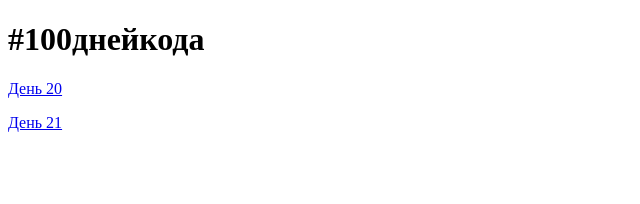
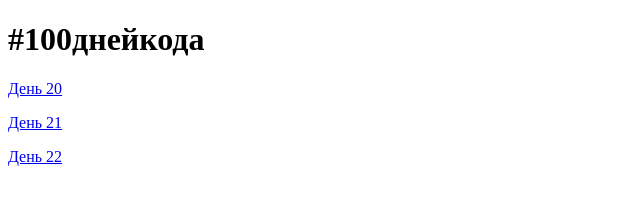
Before and after one commit to antmork/100daysofcode, a website: page public_html/index.html in a window 1280 px wide. Shown: the full height of the page, 0-640 px from the left. Drawn offline with Linux system fonts and the light colour scheme.

Commit message:
Update index.html

```diff
--- a/public_html/index.html
+++ b/public_html/index.html
@@ -9,6 +9,7 @@
 	<h1>#100днейкода</h1>
 	<p><a href="20/">День 20</a></p>
 	<p><a href="21/">День 21</a></p>
+	<p><a href="22/">День 22</a></p>
 </body>
 
 </html>
```
